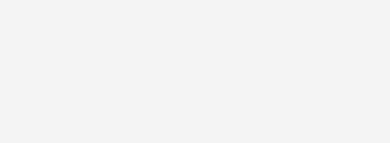
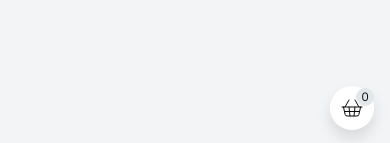
Before and after one commit to viktorhollanders/bubblify-app, a Next.js app: page /cart in a window 390 px wide. Shown: the part 698-841 px from the top of the page. Built offline with nearby package versions, Linux system fonts and the light colour scheme.

Commit message:
Add mobile cart button

```diff
--- a/src/app/layout.tsx
+++ b/src/app/layout.tsx
@@ -3,6 +3,7 @@ import { Nunito } from "next/font/google";
 import "./globals.css";
 import { NavBar } from "@/components/nav-bar";
 import { CartProvider } from "@/contexts/cart-context";
+import { MobileCartIndicator } from "@/components/mobile-cart-btn";
 
 const nunito = Nunito({
   fallback: ["system-ui", "arial", "sans-serif"],
@@ -26,6 +27,7 @@ export default function RootLayout({
         <CartProvider>
           <NavBar />
           {children}
+          <MobileCartIndicator />
         </CartProvider>
       </body>
     </html>
--- /dev/null
+++ b/src/components/mobile-cart-btn.tsx
@@ -0,0 +1,19 @@
+import Link from "next/link";
+import { QuantityIndicator } from "./quantity-indicator";
+import { Button } from "./ui/button";
+
+export function MobileCartIndicator() {
+  return (
+    <div className="fixed bottom-0 md:hidden z-10 w-full flex justify-end p-4">
+      <Link href="/cart">
+        <Button
+          className="bg-white drop-shadow-xl w-11 h-11"
+          variant="ghost"
+          size="round"
+        >
+          <QuantityIndicator />
+        </Button>
+      </Link>
+    </div>
+  );
+}
--- a/src/components/nav-bar.tsx
+++ b/src/components/nav-bar.tsx
@@ -3,6 +3,7 @@
 import { useState, useEffect } from "react";
 import Link from "next/link";
 import { usePathname } from "next/navigation";
+import { QuantityIndicator } from "@/components/quantity-indicator";
 
 import { Menu, X } from "lucide-react";
 
@@ -39,32 +40,37 @@ export function NavBar() {
       {(isMenuOpen || isDesktop) && (
         <nav className="flex flex-col items-center gap-6 h-dvh mt-10 md:h-auto md:flex-row md:mt-0">
           <Link
-            className={`${pathname === "/bubbles" ? "md:font-bold" : "md:font-light"} font-bold md:hover:text-brand-primary md:hover:font-bold md:after:content-[attr(data-text)] md:after:font-bold md:after:invisible after:block md:after:h-0 after:overflow-hidden`}
+            className={`${pathname === "/bubbles" ? "font-bold" : "font-light"} md:hover:text-brand-primary md:hover:font-bold md:after:content-[attr(data-text)] md:after:font-bold md:after:invisible after:block md:after:h-0 after:overflow-hidden`}
             href="/bubbles"
             data-text="Products"
           >
             Products
           </Link>
           <Link
-            className={`${pathname === "/bundles" ? "md:font-bold" : "md:font-normal"} font-bold md:hover:text-brand-primary md:hover:font-bold md:after:content-[attr(data-text)] md:after:font-bold md:after:invisible after:block md:after:h-0 after:overflow-hidden`}
+            className={`${pathname === "/bundles" ? "font-bold" : "font-normal"} md:hover:text-brand-primary md:hover:font-bold md:after:content-[attr(data-text)] md:after:font-bold md:after:invisible after:block md:after:h-0 after:overflow-hidden`}
             href="/bundles"
             data-text="Bundles"
           >
             Bundles
           </Link>
           <Link
-            className={`${pathname === "/about" ? "md:font-bold" : "md:font-normal"} font-bold md:hover:text-brand-primary md:hover:font-bold md:after:content-[attr(data-text)] md:after:font-bold md:after:invisible after:block md:after:h-0 after:overflow-hidden`}
+            className={`${pathname === "/about" ? "font-bold" : "md:font-normal"} md:hover:text-brand-primary md:hover:font-bold md:after:content-[attr(data-text)] md:after:font-bold md:after:invisible after:block md:after:h-0 after:overflow-hidden`}
             href="/about"
             data-text="About Us"
           >
             About Us
           </Link>
           <Link
-            className={`${pathname === "/cart" ? "md:font-bold" : "md:font-normal"} font-bold md:hover:text-brand-primary md:hover:font-bold md:after:content-[attr(data-text)] md:after:font-bold md:after:invisible after:block md:after:h-0 after:overflow-hidden`}
+            className="flex flex-row items-center gap-2.5"
             href="/cart"
             data-text="Cart"
           >
-            Cart
+            <p
+              className={`${pathname === "/cart" ? "font-bold" : "font-normal"} md:hover:text-brand-primary md:hover:font-bold md:after:content-[attr(data-text)] md:after:font-bold md:after:invisible after:block md:after:h-0 after:overflow-hidden`}
+            >
+              Cart
+            </p>
+            {isDesktop && <QuantityIndicator />}
           </Link>
         </nav>
       )}
--- /dev/null
+++ b/src/components/quantity-indicator.tsx
@@ -0,0 +1,16 @@
+"use client";
+import { ShoppingBasket } from "lucide-react";
+import { useCartContext } from "@/contexts/hooks/use-cart-context";
+
+export function QuantityIndicator() {
+  const { cartQuantity } = useCartContext();
+
+  return (
+    <div className="flex flex-col relative justify-end md:justify-center items-center">
+      <ShoppingBasket strokeWidth={1} className="" size={24} />
+      <div className="bg-brand-grey-300 rounded-full p-0.5 h-4.5 w-4.5 absolute -top-2 -right-4 flex justify-center items-center">
+        <span className="text-[12px]">{cartQuantity}</span>
+      </div>
+    </div>
+  );
+}
--- a/src/components/ui/button.tsx
+++ b/src/components/ui/button.tsx
@@ -2,7 +2,7 @@ import { cva } from "class-variance-authority";
 
 interface ButtonProps extends React.ButtonHTMLAttributes<HTMLButtonElement> {
   variant?: "primary" | "secondary" | "ghost";
-  size?: "sm" | "md" | "lg";
+  size?: "sm" | "md" | "lg" | "round";
 }
 
 const button = cva("rounded px-4 py-2 cursor-pointer transition", {
@@ -15,12 +15,13 @@ const button = cva("rounded px-4 py-2 cursor-pointer transition", {
       warn: "bg-brand-warn-primary hover:bg-brand-warn-secondary text-white",
       action:
         "bg-brand-action-primary hover:bg-brand-action-secondary text-white",
-      ghost: "bg-transparent border",
+      ghost: "bg-transparent",
     },
     size: {
       sm: "px-2 py-1 text-sm",
       md: "px-4 py-2",
       lg: "px-6 py-2 text-lg",
+      round: "rounded-full",
     },
   },
   defaultVariants: {
```
